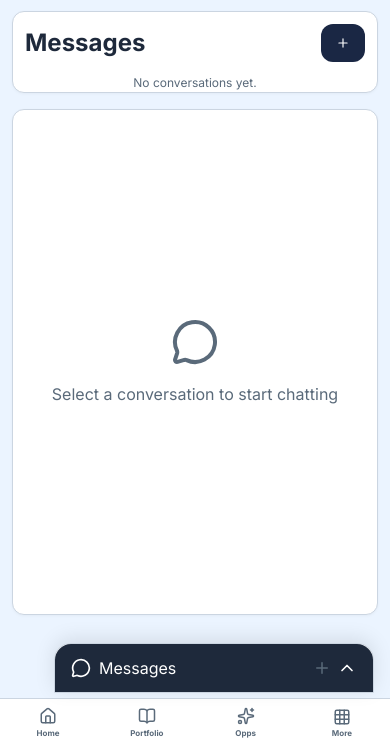
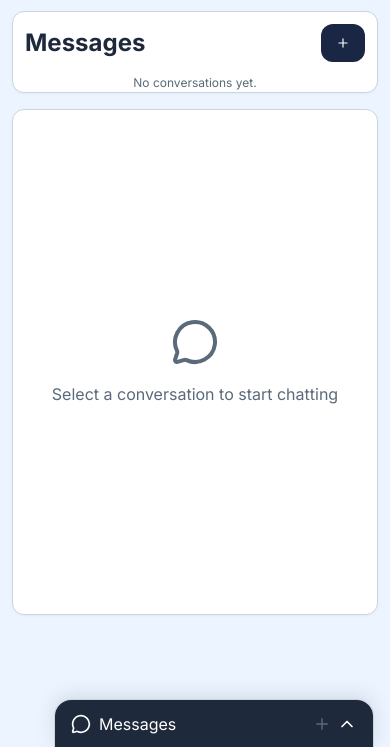
Before and after one commit to abhiraj1291/scholrnet, a Flask app: page /chat in a window 390 px wide. Shown: the part 97-844 px from the top of the page. Run offline with Flask 3, Linux system fonts and the light colour scheme; the visitor is signed in with stand-in values (Sample User, id 1); data that the repository does not hold is empty; some libraries are stand-ins or nearby versions.

Commit message:
Remove bottom nav, fix top tab-nav with page
- Removed bottom-nav (Home/Portfolio/Opps/More) entirely
- Removed more-overlay and more-panel (More menu popup)
- Tab-nav now sticky below fixed header (position: sticky; top: 3.75rem)
- Updated body padding, removed bottom-nav spacing
- Toast container bottom adjusted from 5rem to 1rem
- Chat drawer bottom reset from 3.5rem to 0
- Footer padding-bottom simplified
- Footer hidden on mobile

```diff
--- a/frontend/static/css/style.css
+++ b/frontend/static/css/style.css
@@ -171,6 +171,9 @@ input:focus, textarea:focus, select:focus {
 
 /* ===== Tab Navigation ===== */
 .tab-nav {
+  position: sticky;
+  top: 3.75rem;
+  z-index: 40;
   display: flex;
   gap: 0.125rem;
   overflow-x: auto;
@@ -380,49 +383,15 @@ body { padding-top: 3.75rem; }
 .toggle input:checked + .toggle-slider::before { transform: translateX(1.25rem); }
 
 /* ===== Bottom Nav (Mobile) ===== */
-.bottom-nav {
-  position: fixed; bottom: 0; left: 0; right: 0;
-  display: flex; align-items: center; justify-content: space-around;
-  background: var(--bg-card); border-top: 1px solid var(--border);
-  padding: 0.25rem 0;
-  z-index: 60;
-  padding-bottom: max(0.25rem, env(safe-area-inset-bottom, 0px));
-}
-.bottom-nav-btn {
-  display: flex; flex-direction: column; align-items: center; justify-content: center; gap: 0.125rem;
-  background: none; border: none; padding: 0.375rem 0.75rem;
-  font-size: 0.5625rem; font-weight: 700; color: var(--text-muted);
-  transition: color 0.15s;
-  min-width: 3.5rem; min-height: 2.75rem;
-  border-radius: 0.5rem;
-  position: relative;
-}
-.bottom-nav-btn:active { background: var(--bg-hover); }
-.bottom-nav-btn.active { color: var(--primary); }
-.bottom-nav-btn.active::after {
-  content: ''; position: absolute; top: 0; left: 50%; transform: translateX(-50%);
-  width: 1.25rem; height: 2px; background: var(--accent); border-radius: 1px;
-}
-.bottom-nav-btn svg { width: 1.25rem; height: 1.25rem; }
-
-/* ===== Menu Overlay (Mobile) ===== */
-.menu-overlay {
-  position: fixed; inset: 0; background: rgba(0,0,0,0.35);
-  z-index: 90;
-}
-.menu-panel {
-  position: fixed; bottom: 0; left: 0; right: 0;
-  background: var(--bg-card); border-radius: 1.5rem 1.5rem 0 0;
-  padding: 1.5rem 1.25rem;
-  z-index: 91;
-  animation: slideUp 0.25s ease;
-  padding-bottom: max(1.5rem, env(safe-area-inset-bottom, 1rem));
-}
+/* REMOVED: using top tab-nav instead */
+/* ===== Menu Overlay & More Panel ===== */
+/* REMOVED: more menu no longer needed */
 
 /* ===== Responsive ===== */
 @media (max-width: 639px) {
   body { padding-top: 3.25rem; }
-  .page { padding: 0.75rem; padding-bottom: 5rem; }
+  .tab-nav { top: 3.25rem; }
+  .page { padding: 0.75rem; }
   .card { padding: 0.75rem; border-radius: 0.75rem; }
   .header-inner { padding: 0.5rem 0.75rem; }
   .tab-nav { padding: 0.25rem 0.5rem; gap: 0; }
@@ -430,22 +399,17 @@ body { padding-top: 3.75rem; }
   .modal-body { padding: 1rem; }
   .modal-header { padding: 0.75rem 1rem; }
   .modal { margin: 0.5rem; }
-  .bottom-nav { padding: 0.125rem 0; }
-  .bottom-nav-btn { padding: 0.375rem 0.5rem; min-width: 2.75rem; min-height: 2.5rem; }
-  .bottom-nav-btn svg { width: 1.125rem; height: 1.125rem; }
-  .bottom-nav-btn { font-size: 0.5rem; }
   .profile-header { gap: 0.75rem; }
   .post-actions { gap: 0.75rem; }
   #chatView { height: 60vh !important; }
-  .chat-drawer { bottom: 3.5rem; }
-  .chat-body { max-height: calc(100vh - 16rem); }
-  .chat-messages { max-height: calc(100vh - 20rem); }
-  .chat-contact-list { max-height: calc(100vh - 14rem); }
+  .chat-drawer { bottom: 0; }
+  .chat-body { max-height: calc(100vh - 12rem); }
+  .chat-messages { max-height: calc(100vh - 16rem); }
+  .chat-contact-list { max-height: calc(100vh - 10rem); }
   footer { display: none; }
 }
 
 @media (min-width: 640px) {
-  .bottom-nav { display: none; }
   .tab-nav { padding: 0.5rem 1.5rem; }
   .page { padding: 1.5rem; }
   .grid-3 { grid-template-columns: 1fr 2fr; }
--- a/frontend/templates/base.html
+++ b/frontend/templates/base.html
@@ -124,50 +124,10 @@
   </main>
 
   <!-- Mobile Bottom Nav -->
-  <nav class="bottom-nav" id="bottomNav">
-    {% set bnav = [
-      ('dashboard', 'home', 'Home'),
-      ('profile_page', 'book-open', 'Portfolio'),
-      ('opportunities_page', 'sparkles', 'Opps'),
-    ] %}
-    {% for endpoint, icon, label in bnav %}
-    <a href="{{ url_for(endpoint) }}" class="bottom-nav-btn {{ 'active' if request.endpoint == endpoint else '' }}">
-      <i data-lucide="{{ icon }}"></i><span>{{ label }}</span>
-    </a>
-    {% endfor %}
-    <button id="more-btn" class="bottom-nav-btn">
-      <i data-lucide="grid-3x3"></i><span>More</span>
-    </button>
-  </nav>
+  <!-- REMOVED: bottom-nav replaced by top tab-nav on all screen sizes -->
 
   <!-- More Menu Overlay (Mobile) -->
-  <div id="more-overlay" class="hidden" style="position:fixed;inset:0;background:rgba(0,0,0,0.35);z-index:90;"></div>
-  <div id="more-panel" class="hidden menu-panel" style="animation:slideUp 0.25s ease;">
-    <div class="flex items-center justify-between mb-4">
-      <span class="font-bold">All Sections</span>
-      <button id="close-more-btn" class="btn btn-ghost btn-sm"><i data-lucide="x" style="width:20px;height:20px;"></i></button>
-    </div>
-    <div style="display:grid;grid-template-columns:1fr 1fr;gap:10px;">
-      {% for endpoint, icon, label in tabs %}
-      <a href="{{ url_for(endpoint) }}" class="card text-center py-4 flex flex-col items-center gap-2" style="text-decoration:none;color:var(--text);">
-        <i data-lucide="{{ icon }}" style="width:24px;height:24px;color:var(--primary);"></i>
-        <span class="text-xs font-bold">{{ label }}</span>
-      </a>
-      {% endfor %}
-      {% if user.role in ('admin','super_admin') %}
-      <a href="{{ url_for('school_desk') }}" class="card text-center py-4 flex flex-col items-center gap-2" style="text-decoration:none;color:var(--text);">
-        <i data-lucide="building-2" style="width:24px;height:24px;color:var(--primary);"></i>
-        <span class="text-xs font-bold">School Desk</span>
-      </a>
-      {% endif %}
-      {% if user.role == 'super_admin' %}
-      <a href="{{ url_for('admin_panel') }}" class="card text-center py-4 flex flex-col items-center gap-2" style="text-decoration:none;color:var(--text);">
-        <i data-lucide="shield" style="width:24px;height:24px;color:var(--primary);"></i>
-        <span class="text-xs font-bold">Admin Panel</span>
-      </a>
-      {% endif %}
-    </div>
-  </div>
+  <!-- REMOVED: more menu replaced by full top tab-nav -->
 
   <!-- Chat Drawer -->
   <div id="chat-drawer" class="chat-drawer minimized">
@@ -201,7 +161,7 @@
   </div>
 
   <!-- Toast Container -->
-  <div id="toastContainer" style="position:fixed;bottom:5rem;right:1rem;z-index:1000;display:flex;flex-direction:column;gap:8px;"></div>
+  <div id="toastContainer" style="position:fixed;bottom:1rem;right:1rem;z-index:1000;display:flex;flex-direction:column;gap:8px;"></div>
 
   <!-- Settings Modal -->
   <div id="settings-modal" class="modal-overlay hidden">
@@ -226,7 +186,7 @@
   </div>
 
   <!-- Footer -->
-  <footer class="text-center text-xs text-muted py-6 px-4" style="padding-bottom:5rem;">
+  <footer class="text-center text-xs text-muted py-6 px-4">
     &copy; 2026 ScholrNet. Built for the academic community.<br>
     Support: <a href="mailto:scolrnetsupport@gmail.com" style="color:var(--primary);text-decoration:underline;">scolrnetsupport@gmail.com</a>
   </footer>
```
